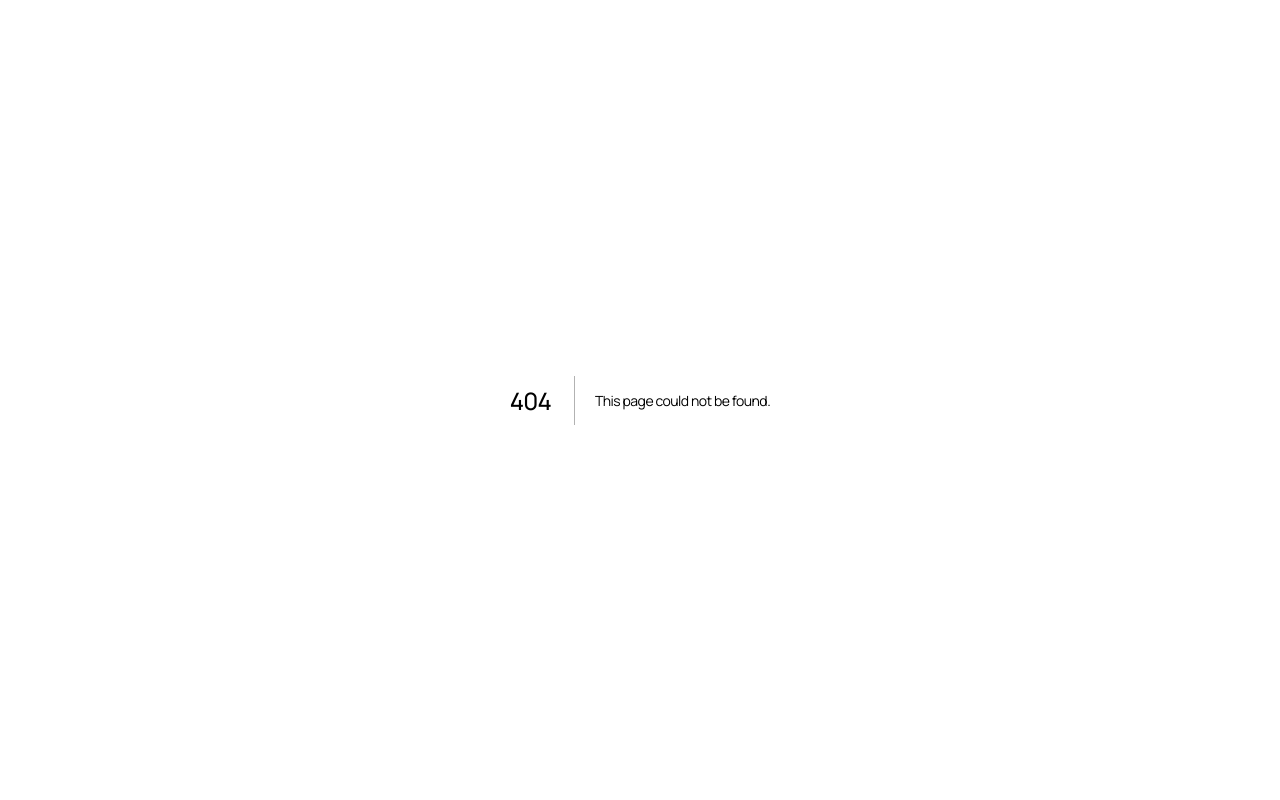
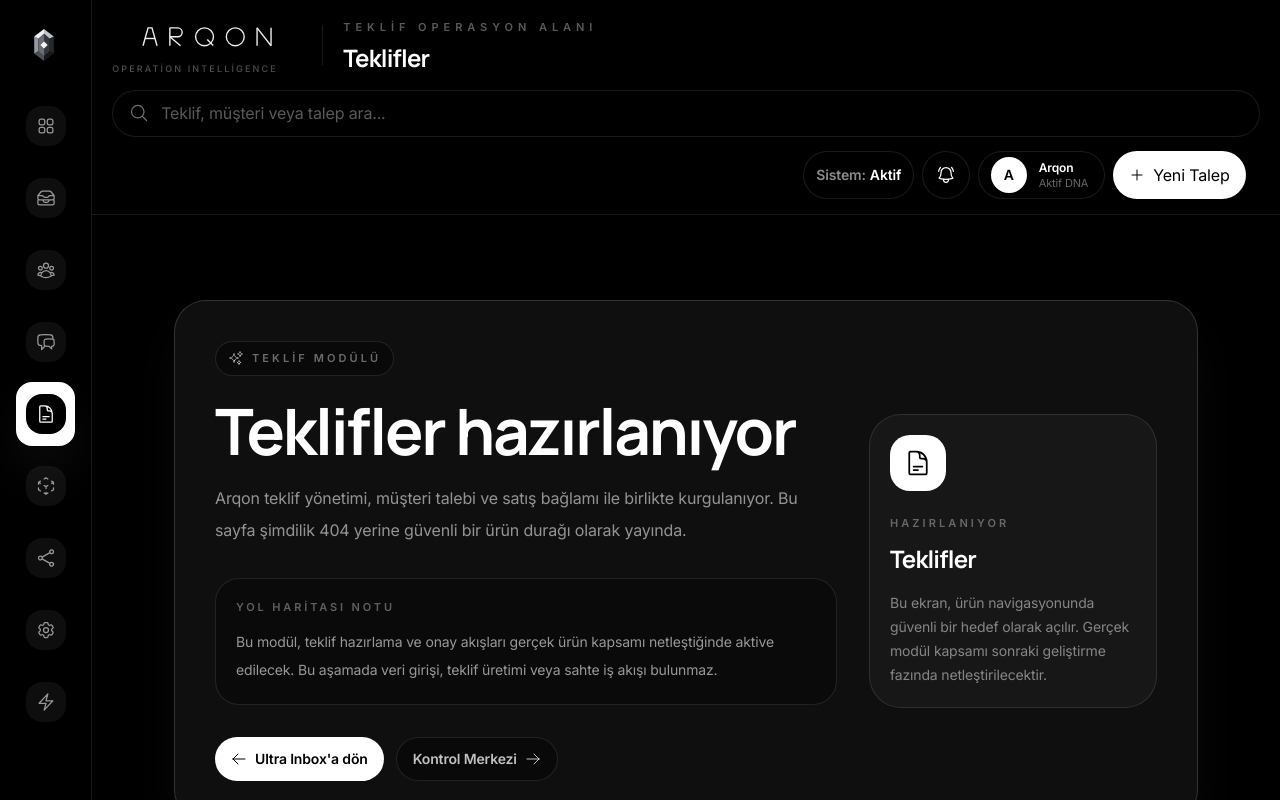
Before and after one commit to ULTRABRT/ultra-crm-panel, a Next.js app: page /teklifler in a window 1280 px wide. Before the commit this address had no page. Built offline with nearby package versions, Linux system fonts and the light colour scheme.

Commit message:
chore(routes): add roadmap placeholders for missing routes

```diff
--- /dev/null
+++ b/app/akilli-yanit-ayarlari/page.tsx
@@ -0,0 +1,16 @@
+import { HiOutlineCog6Tooth } from "react-icons/hi2";
+
+import { RoadmapPlaceholderPage } from "../../components/RoadmapPlaceholderPage";
+
+export default function AkilliYanitAyarlariPage() {
+  return (
+    <RoadmapPlaceholderPage
+      Icon={HiOutlineCog6Tooth}
+      eyebrow="AI Yanıt Ayarları"
+      title="Akıllı yanıt ayarları hazırlanıyor"
+      description="Arqon'un AI yanıt ayarları, Ultra Inbox deneyimiyle tutarlı olacak şekilde hazırlanıyor. Bu ekran şimdilik modülün yol haritasında olduğunu açıkça gösterir."
+      moduleLabel="Akıllı Yanıt Ayarları"
+      roadmapNote="Bu aşamada gerçek prompt yönetimi, otomasyon kuralı, API çağrısı veya ayar formu eklenmedi. AI yanıt konfigürasyonu ayrı kalite ve ürün fazında uygulanacaktır."
+    />
+  );
+}
--- /dev/null
+++ b/app/kanal-yonetimi/page.tsx
@@ -0,0 +1,16 @@
+import { HiOutlineShare } from "react-icons/hi2";
+
+import { RoadmapPlaceholderPage } from "../../components/RoadmapPlaceholderPage";
+
+export default function KanalYonetimiPage() {
+  return (
+    <RoadmapPlaceholderPage
+      Icon={HiOutlineShare}
+      eyebrow="Kanal Yönetimi"
+      title="Kanal yönetimi hazırlanıyor"
+      description="Arqon kanal yönetimi, platform bağlantıları ve operasyon sinyallerini ürün yol haritasındaki sıraya göre ele alacak. Bu sayfa, modül tamamlanana kadar güvenli yönlendirme noktasıdır."
+      moduleLabel="Kanal Yönetimi"
+      roadmapNote="Bu görevde gerçek kanal entegrasyonu, ChannelSignal genişletmesi veya sağlayıcı bağlantısı eklenmedi. Modül kapsamı sonraki fazda ürün kararıyla açılacaktır."
+    />
+  );
+}
--- /dev/null
+++ b/app/teklifler/page.tsx
@@ -0,0 +1,16 @@
+import { HiOutlineDocumentText } from "react-icons/hi2";
+
+import { RoadmapPlaceholderPage } from "../../components/RoadmapPlaceholderPage";
+
+export default function TekliflerPage() {
+  return (
+    <RoadmapPlaceholderPage
+      Icon={HiOutlineDocumentText}
+      eyebrow="Teklif Modülü"
+      title="Teklifler hazırlanıyor"
+      description="Arqon teklif yönetimi, müşteri talebi ve satış bağlamı ile birlikte kurgulanıyor. Bu sayfa şimdilik 404 yerine güvenli bir ürün durağı olarak yayında."
+      moduleLabel="Teklifler"
+      roadmapNote="Bu modül, teklif hazırlama ve onay akışları gerçek ürün kapsamı netleştiğinde aktive edilecek. Bu aşamada veri girişi, teklif üretimi veya sahte iş akışı bulunmaz."
+    />
+  );
+}
--- a/components/Header.tsx
+++ b/components/Header.tsx
@@ -41,6 +41,21 @@ const headerConfigs: Record<string, HeaderConfig> = {
     eyebrow: "Mesaj Operasyon Merkezi",
     title: "Ultra Inbox",
     searchPlaceholder: "Mesaj, müşteri, kanal veya durum ara...",
+  },
+  "/teklifler": {
+    eyebrow: "Teklif Operasyon Alanı",
+    title: "Teklifler",
+    searchPlaceholder: "Teklif, müşteri veya talep ara...",
+  },
+  "/kanal-yonetimi": {
+    eyebrow: "Kanal Operasyon Alanı",
+    title: "Kanal Yönetimi",
+    searchPlaceholder: "Kanal, platform veya bağlantı ara...",
+  },
+  "/akilli-yanit-ayarlari": {
+    eyebrow: "AI Yanıt Alanı",
+    title: "Akıllı Yanıt Ayarları",
+    searchPlaceholder: "Yanıt, kanal veya ayar ara...",
   },
   "/sektorel-dna": {
     eyebrow: "Sektörel DNA Mimarisi",
--- /dev/null
+++ b/components/RoadmapPlaceholderPage.tsx
@@ -0,0 +1,112 @@
+import Link from "next/link";
+import type { IconType } from "react-icons";
+import {
+  HiOutlineArrowLeft,
+  HiOutlineArrowRight,
+  HiOutlineSparkles,
+} from "react-icons/hi2";
+
+import { Header } from "./Header";
+import { PanelCard } from "./PanelCard";
+import { Sidebar } from "./Sidebar";
+
+type RoadmapPlaceholderPageProps = {
+  eyebrow: string;
+  title: string;
+  description: string;
+  moduleLabel: string;
+  roadmapNote: string;
+  Icon: IconType;
+};
+
+export function RoadmapPlaceholderPage({
+  eyebrow,
+  title,
+  description,
+  moduleLabel,
+  roadmapNote,
+  Icon,
+}: RoadmapPlaceholderPageProps) {
+  return (
+    <main className="arqon-app-shell">
+      <div className="arqon-app-frame">
+        <Sidebar />
+
+        <section className="arqon-main-panel">
+          <Header />
+
+          <div className="arqon-page-scroll">
+            <section className="flex min-h-[calc(100dvh-9rem)] items-center">
+              <PanelCard
+                className="mx-auto w-full max-w-5xl p-6 sm:p-8 lg:p-10"
+                variant="strong"
+              >
+                <div className="grid items-center gap-8 lg:grid-cols-[1fr_18rem]">
+                  <div className="min-w-0">
+                    <div className="inline-flex items-center gap-2 rounded-full border border-white/10 bg-black/35 px-3 py-2 text-[11px] font-semibold uppercase tracking-[0.28em] text-white/40">
+                      <HiOutlineSparkles className="h-4 w-4 text-white/55" />
+                      {eyebrow}
+                    </div>
+
+                    <h1 className="mt-6 max-w-3xl text-[clamp(2.1rem,5vw,4.5rem)] font-semibold leading-[0.98] tracking-tight text-white">
+                      {title}
+                    </h1>
+
+                    <p className="mt-5 max-w-2xl text-base leading-8 text-white/55">
+                      {description}
+                    </p>
+
+                    <div className="mt-8 rounded-[1.5rem] border border-white/10 bg-black/30 p-5">
+                      <p className="text-[11px] font-semibold uppercase tracking-[0.26em] text-white/35">
+                        Yol haritası notu
+                      </p>
+                      <p className="mt-3 text-sm leading-7 text-white/58">
+                        {roadmapNote}
+                      </p>
+                    </div>
+
+                    <div className="mt-8 flex flex-wrap gap-3">
+                      <Link
+                        href="/inbox"
+                        className="inline-flex h-11 items-center justify-center gap-2 rounded-full bg-white px-4 text-sm font-semibold text-black transition hover:bg-white/85"
+                      >
+                        <HiOutlineArrowLeft className="h-4 w-4" />
+                        Ultra Inbox'a dön
+                      </Link>
+
+                      <Link
+                        href="/"
+                        className="inline-flex h-11 items-center justify-center gap-2 rounded-full border border-white/10 bg-black/35 px-4 text-sm font-semibold text-white/75 transition hover:bg-white/[0.06] hover:text-white"
+                      >
+                        Kontrol Merkezi
+                        <HiOutlineArrowRight className="h-4 w-4" />
+                      </Link>
+                    </div>
+                  </div>
+
+                  <aside className="rounded-[2rem] border border-white/10 bg-white/[0.035] p-5">
+                    <div className="flex h-14 w-14 items-center justify-center rounded-[1.25rem] bg-white text-black">
+                      <Icon className="h-7 w-7" />
+                    </div>
+
+                    <p className="mt-6 text-[11px] font-semibold uppercase tracking-[0.28em] text-white/35">
+                      Hazırlanıyor
+                    </p>
+                    <h2 className="mt-3 text-2xl font-semibold tracking-tight text-white">
+                      {moduleLabel}
+                    </h2>
+                    <p className="mt-4 text-sm leading-6 text-white/48">
+                      Bu ekran, ürün navigasyonunda güvenli bir hedef olarak
+                      açılır. Gerçek modül kapsamı sonraki geliştirme fazında
+                      netleştirilecektir.
+                    </p>
+                  </aside>
+                </div>
+              </PanelCard>
+            </section>
+          </div>
+        </section>
+      </div>
+    </main>
+  );
+}
```
